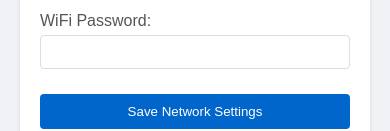
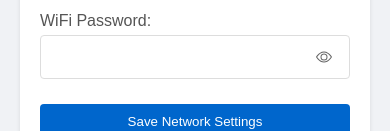
Before and after one commit to ioulungTsai/envilog, a plain HTML site: page www/index.html in a window 390 px wide. Shown: the part 963-1094 px from the top of the page. Drawn offline with Linux system fonts and the light colour scheme; no server answers.

Commit message:
feat: add password visibility toggle for WiFi configuration
* Add eye icon button with press-and-hold functionality
* Remove Safari/iOS persistent focus effects and tap highlights
* Maintain clean UX with gray icon staying consistent across states

Enhanced User Experience:
- Intuitive password reveal with press-and-hold interaction
- Clean visual design with proper icon positioning inside input field
- Cross-platform compatibility ensuring consistent behavior

Password visibility now works seamlessly without visual artifacts.
Eye button provides immediate feedback while maintaining professional appearance.

Tested: Password toggle functionality verified on Safari and Chrome with
proper focus handling and responsive touch interactions.

```diff
--- a/www/css/styles.css
+++ b/www/css/styles.css
@@ -532,3 +532,105 @@ body.modal-active .modal-overlay {
         margin-bottom: 8px;
     }
 }
+
+/* Password Input with Toggle */
+.password-input-wrapper {
+    position: relative;
+    display: block;
+}
+
+.password-input-wrapper input {
+    width: 100%;
+    padding: 8px 45px 8px 12px; /* Increased right padding for eye button */
+    border: 1px solid #ddd;
+    border-radius: 4px;
+    font-size: 14px;
+    box-sizing: border-box; /* Ensure padding is included in width */
+}
+
+.password-input-wrapper input:focus {
+    outline: none;
+    border-color: #0066cc;
+    box-shadow: 0 0 0 2px rgba(0,102,204,0.2);
+}
+
+.password-toggle {
+    position: absolute;
+    right: 10px; /* Moved further inside */
+    top: 50%;
+    transform: translateY(-50%);
+    background: none;
+    border: none;
+    cursor: pointer;
+    padding: 8px; /* Increased touch area */
+    color: #666;
+    z-index: 10;
+    display: flex;
+    align-items: center;
+    justify-content: center;
+    border-radius: 4px;
+    width: 32px; /* Fixed width for consistent positioning */
+    height: 32px; /* Fixed height for consistent positioning */
+    margin: 0;
+    -webkit-tap-highlight-color: transparent;
+    -webkit-touch-callout: none;
+    -webkit-user-select: none;
+    -moz-user-select: none;
+    -ms-user-select: none;
+    user-select: none;
+    appearance: none;
+    background: transparent !important;
+}
+
+.password-toggle:focus {
+    outline: none !important;
+    box-shadow: none !important;
+}
+
+/* Additional Safari fixes */
+.password-toggle:active,
+.password-toggle:focus,
+.password-toggle:hover {
+    background: transparent !important;
+    outline: none !important;
+    box-shadow: none !important;
+    border: none !important;
+    color: #666 !important;
+}
+
+.password-toggle:hover {
+    color: #0066cc;
+    background-color: rgba(0, 102, 204, 0.1);
+}
+
+.password-toggle:active {
+    background-color: rgba(0, 102, 204, 0.2);
+    transform: translateY(-50%) scale(0.95); /* Slight press effect */
+}
+
+.password-toggle svg {
+    width: 16px;
+    height: 16px;
+    display: block;
+    pointer-events: none; /* Prevent SVG from interfering with button events */
+}
+
+/* Mobile improvements */
+@media (max-width: 768px) {
+    .password-toggle {
+        right: 8px;
+        padding: 10px; /* Larger touch area on mobile */
+        width: 36px;
+        height: 36px;
+    }
+
+    .password-input-wrapper input {
+        padding: 12px 50px 12px 12px; /* More space on mobile */
+        font-size: 16px; /* Prevent zoom on iOS */
+    }
+
+    .password-toggle svg {
+        width: 18px;
+        height: 18px;
+    }
+}
--- a/www/index.html
+++ b/www/index.html
@@ -60,7 +60,23 @@
                     </div>
                     <div class="form-group">
                         <label for="wifi-password">WiFi Password:</label>
-                        <input type="password" id="wifi-password" name="wifi_password">
+                        <div class="password-input-wrapper">
+                            <input type="password"
+                                id="wifi-password"
+                                name="wifi_password"
+                                autocomplete="off"
+                                required>
+                            <button type="button"
+                                    class="password-toggle"
+                                    onpointerdown="showPassword('wifi-password')"
+                                    onpointerup="hidePassword('wifi-password')"
+                                    onpointerleave="hidePassword('wifi-password')">
+                                <svg width="16" height="16" viewBox="0 0 16 16" fill="currentColor">
+                                    <path d="M16 8s-3-5.5-8-5.5S0 8 0 8s3 5.5 8 5.5S16 8 16 8zM1.173 8a13.133 13.133 0 0 1 1.66-2.043C4.12 4.668 5.88 3.5 8 3.5c2.12 0 3.879 1.168 5.168 2.457A13.133 13.133 0 0 1 14.828 8c-.058.087-.122.183-.195.288-.335.48-.83 1.12-1.465 1.755C11.879 11.332 10.119 12.5 8 12.5c-2.12 0-3.879-1.168-5.168-2.457A13.134 13.134 0 0 1 1.172 8z"/>
+                                    <path d="M8 5.5a2.5 2.5 0 1 0 0 5 2.5 2.5 0 0 0 0-5zM4.5 8a3.5 3.5 0 1 1 7 0 3.5 3.5 0 0 1-7 0z"/>
+                                </svg>
+                            </button>
+                        </div>
                     </div>
                     <button type="submit">Save Network Settings</button>
                 </form>
--- a/www/js/main.js
+++ b/www/js/main.js
@@ -382,6 +382,16 @@ function stopPolling() {
     }
 }
 
+function showPassword(inputId) {
+    const input = document.getElementById(inputId);
+    if (input) input.type = 'text';
+}
+
+function hidePassword(inputId) {
+    const input = document.getElementById(inputId);
+    if (input) input.type = 'password';
+}
+
 // Initial setup
 document.addEventListener('DOMContentLoaded', function() {
     console.log('DOM loaded, initializing modal...');
```
